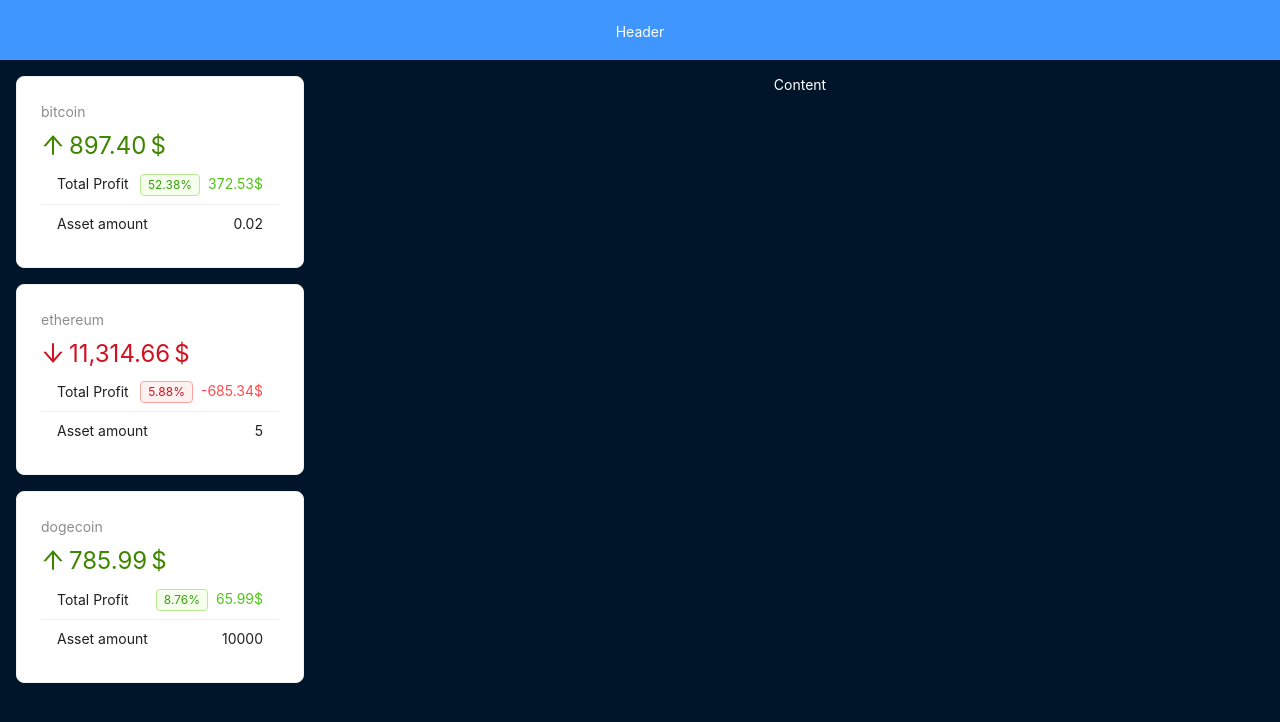
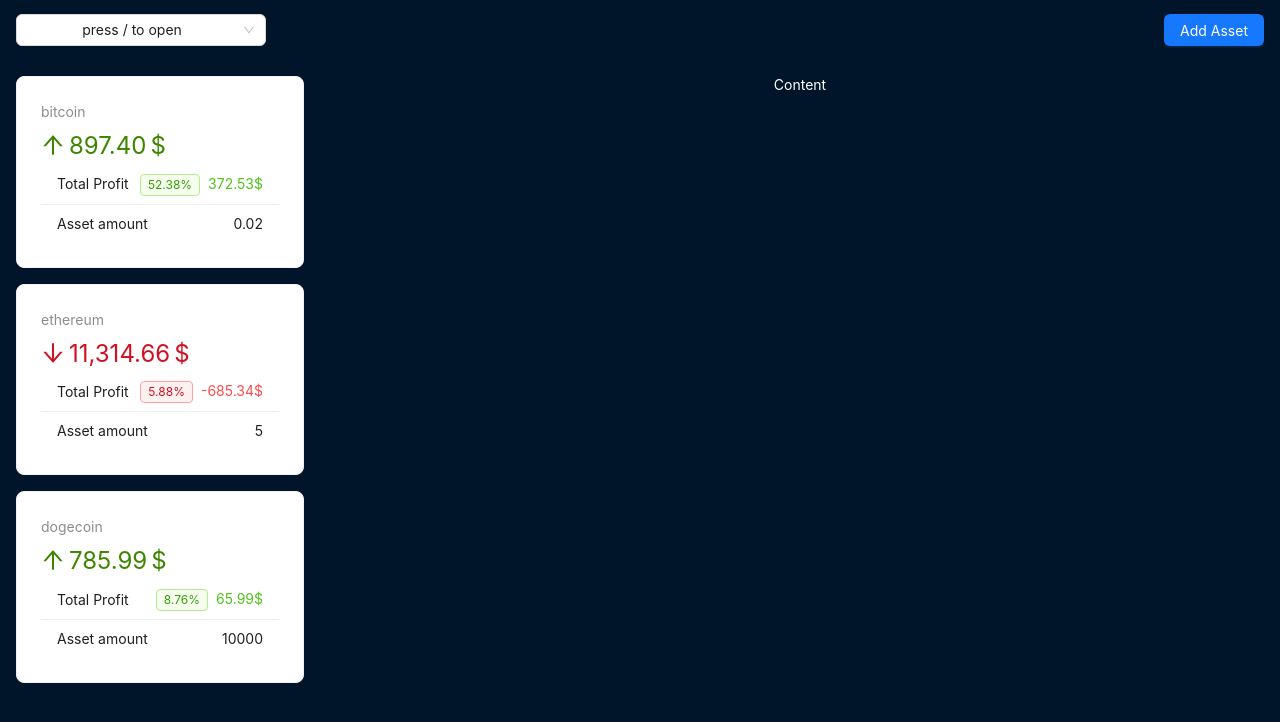
Before and after one commit to sandu-motelica/Crypto-wallet, a React (Vite) app: page / in a window 1280 px wide. Shown: the top 722 px of the page. Built offline with nearby package versions, Linux system fonts and the light colour scheme.

Commit message:
add select

```diff
--- a/src/components/layout/AppHeader.jsx
+++ b/src/components/layout/AppHeader.jsx
@@ -1,13 +1,57 @@
-import { Layout } from "antd";
+import { Layout, Select, Space, Button } from "antd";
+import { useCrypto } from "../../context/crypto-context";
+import { useEffect, useState } from "react";
 
 const headerStyle = {
+  width: "100%",
   textAlign: "center",
-  color: "#fff",
   height: 60,
-  paddingInline: 48,
-  lineHeight: "64px",
-  backgroundColor: "#4096ff",
+  padding: "1rem",
+  display: "flex",
+  justifyContent: "space-between",
+  alignItems: "center",
+  // backgroundColor: "#fff",
 };
 export default function AppHeader() {
-  return <Layout.Header style={headerStyle}>Header</Layout.Header>;
+  const [select, setSelect] = useState(false);
+  const { crypto } = useCrypto();
+  function handleSelect(value) {
+    console.log(value);
+  }
+
+  useEffect(() => {
+    const keypress = (event) => {
+      if (event.key === "/") setSelect(true);
+      document.addEventListener("keypress", keypress);
+      return () => document.remove("keypress", keypress);
+    };
+  }, []);
+
+  return (
+    <Layout.Header style={headerStyle}>
+      <Select
+        style={{
+          width: 250,
+        }}
+        value="press / to open"
+        onSelect={handleSelect}
+        options={crypto.map((coin) => ({
+          label: coin.name,
+          value: coin.id,
+          icon: coin.icon,
+        }))}
+        optionRender={(option) => (
+          <Space>
+            <img
+              style={{ width: 20 }}
+              src={option.data.icon}
+              alt={option.data.label}
+            />{" "}
+            {option.data.label}
+          </Space>
+        )}
+      />
+      <Button type="primary">Add Asset</Button>
+    </Layout.Header>
+  );
 }
--- a/src/context/crypto-context.jsx
+++ b/src/context/crypto-context.jsx
@@ -1,4 +1,4 @@
-import { createContext } from "react";
+import { createContext, useContext } from "react";
 import { useEffect, useState } from "react";
 import { fakeFetchCrypto, fetchAssets } from "../api";
 import { precentDifference } from "../utils";
@@ -46,3 +46,7 @@
 }
 
 export default CryptoContext;
+
+export function useCrypto() {
+  return useContext(CryptoContext);
+}
```
